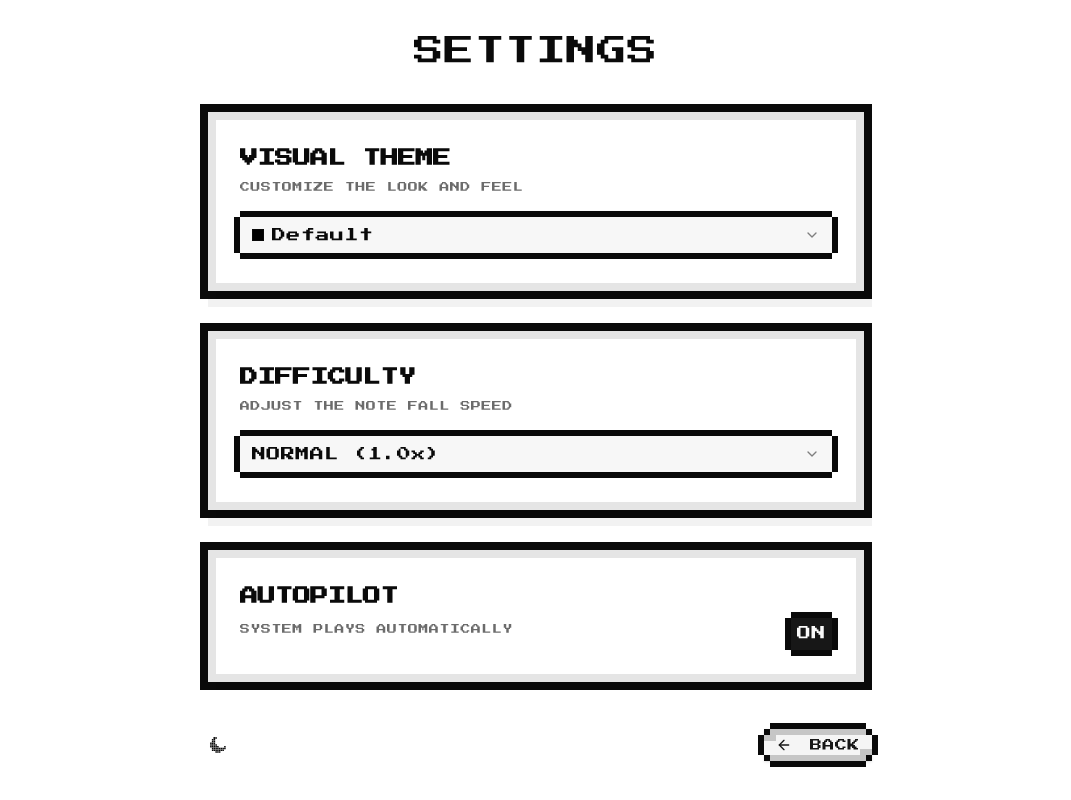
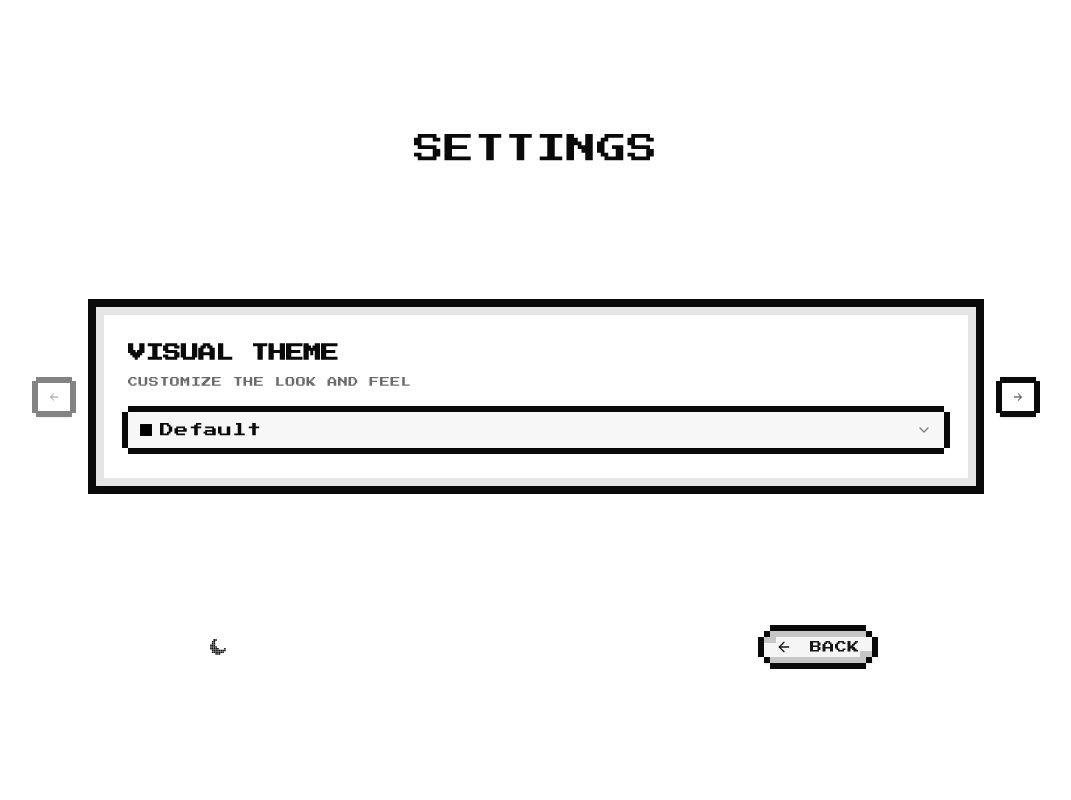
Before and after one commit to hongy20/midi-jam, a Next.js app: page /options in a window 1280 px wide. Shown: the whole page, without its empty margins (104-1175 px from the left). Built offline with nearby package versions, Linux system fonts and the light colour scheme.

Commit message:
feat: refactor OptionsPage and abstract Carousel styling

```diff
--- a/src/app/collection/components/collection-page.view.tsx
+++ b/src/app/collection/components/collection-page.view.tsx
@@ -51,7 +51,7 @@ export function CollectionPageView({
               <CarouselContent>
                 {tracks.map((track) => (
                   <CarouselItem
-                    className="pl-4 basis-[100%] sm:basis-1/2 lg:basis-1/3"
+                    className="pl-4 jam-carousel-item"
                     key={track.id}
                   >
                     <SongCard
--- a/src/app/options/components/options-page.view.tsx
+++ b/src/app/options/components/options-page.view.tsx
@@ -8,6 +8,13 @@ import {
   CardHeader,
   CardTitle,
 } from "@/components/ui/8bit/card";
+import {
+  Carousel,
+  CarouselContent,
+  CarouselItem,
+  CarouselNext,
+  CarouselPrevious,
+} from "@/components/ui/8bit/carousel";
 import {
   Select,
   SelectContent,
@@ -55,9 +62,15 @@ export function OptionsPageView({
       </div>
 
       {/* Content Area */}
-      <div className="w-full max-w-2xl flex flex-col gap-6 overflow-y-auto no-scrollbar">
+      <div className="w-full px-12 md:px-16 overflow-visible">
+        <Carousel
+          className="mx-auto w-full max-w-4xl"
+          opts={{ align: "start", loop: false }}
+        >
+          <CarouselContent>
             {/* Visual Theme Section */}
-        <Card className="border-8 shadow-[8px_8px_0px_0px_rgba(0,0,0,0.05)]">
+            <CarouselItem className="pl-4 jam-carousel-item">
+              <Card className="border-8 shadow-[8px_8px_0px_0px_rgba(0,0,0,0.05)] h-full">
                 <CardHeader className="pb-2">
                   <CardTitle font="retro" className="text-lg uppercase">
                     Visual Theme
@@ -73,9 +86,11 @@ export function OptionsPageView({
                   />
                 </CardContent>
               </Card>
+            </CarouselItem>
 
             {/* Gameplay Section */}
-        <Card className="border-8 shadow-[8px_8px_0px_0px_rgba(0,0,0,0.05)]">
+            <CarouselItem className="pl-4 jam-carousel-item">
+              <Card className="border-8 shadow-[8px_8px_0px_0px_rgba(0,0,0,0.05)] h-full">
                 <CardHeader className="pb-2">
                   <CardTitle font="retro" className="text-lg uppercase">
                     Difficulty
@@ -87,7 +102,9 @@ export function OptionsPageView({
                   </p>
                   <Select
                     value={difficulty}
-              onValueChange={(val) => onDifficultyChange(val as Difficulty)}
+                    onValueChange={(val) =>
+                      onDifficultyChange(val as Difficulty)
+                    }
                   >
                     <SelectTrigger className="w-full">
                       <SelectValue placeholder="Select Difficulty" />
@@ -100,9 +117,11 @@ export function OptionsPageView({
                   </Select>
                 </CardContent>
               </Card>
+            </CarouselItem>
 
             {/* Autopilot Section */}
-        <Card className="border-8 shadow-[8px_8px_0px_0px_rgba(0,0,0,0.05)]">
+            <CarouselItem className="pl-4 jam-carousel-item">
+              <Card className="border-8 shadow-[8px_8px_0px_0px_rgba(0,0,0,0.05)] h-full">
                 <CardHeader className="pb-2">
                   <CardTitle font="retro" className="text-lg uppercase">
                     Autopilot
@@ -125,6 +144,11 @@ export function OptionsPageView({
                   </div>
                 </CardContent>
               </Card>
+            </CarouselItem>
+          </CarouselContent>
+          <CarouselPrevious />
+          <CarouselNext />
+        </Carousel>
       </div>
 
       <footer className="w-full max-w-2xl flex items-center justify-between border-muted py-2">
--- a/src/styles/base.css
+++ b/src/styles/base.css
@@ -58,6 +58,11 @@ body {
 }
 
 @layer components {
+  /* Responsive carousel item sizing to avoid horizontal scrollbars and ensure exactly 1, 2, or 3 items show */
+  .jam-carousel-item {
+    @apply basis-[100%] sm:basis-1/2 lg:basis-1/3;
+  }
+
   /* Container to equalize button widths in a group */
   .jam-action-group {
     @apply grid grid-cols-1 gap-4 w-full max-w-fit mx-auto;
```
Lines whose indentation alone changed are shown as unchanged.
